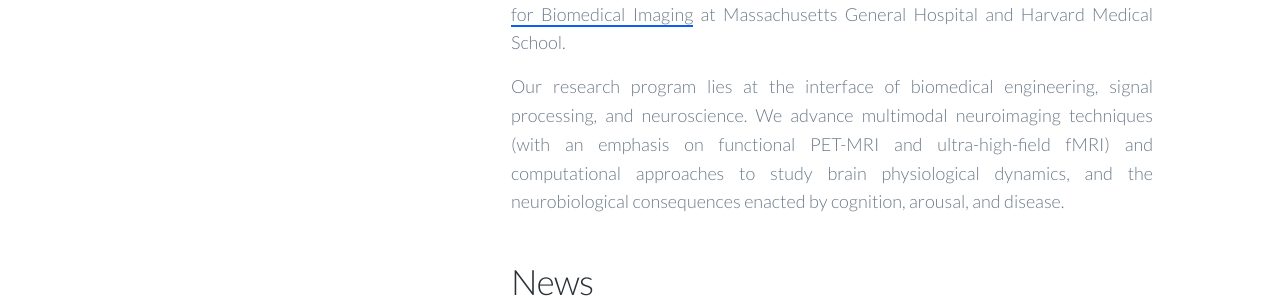
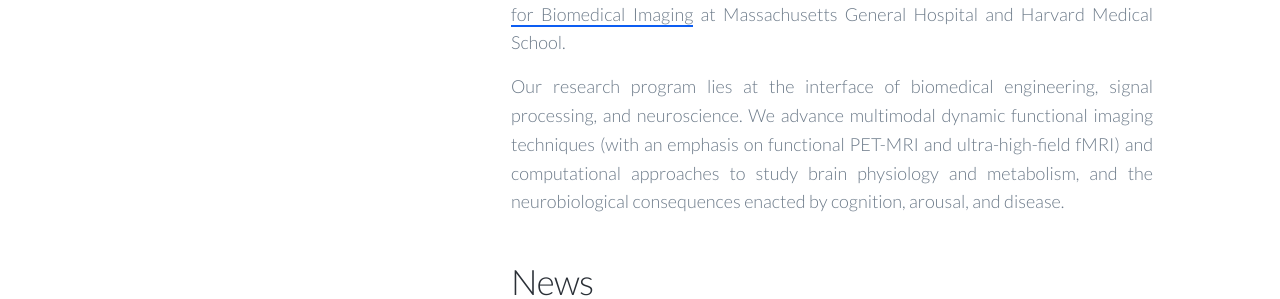
Before and after one commit to CANDYlaboratory/candylab.github.io, a Jekyll site: the page built from _pages/about.md, in a window 1280 px wide and 900 px high. Shown: the part 335-634 px from the top of the window. Built offline with Jekyll 4.4.1, drawn with Linux system fonts in a browser that asks for light colours; nearby versions of some CDN libraries.

Commit message:
Update about.md

```diff
--- a/_pages/about.md
+++ b/_pages/about.md
@@ -4,7 +4,7 @@
 ---
 The <strong>C</strong>omputational and <strong>A</strong>dvanced <strong>N</strong>euroimaging of brain <strong>DY</strong>namics (<strong>CANDY</strong>) Lab is directed by [Dr. Jingyuan Chen](https://www.nmr.mgh.harvard.edu/user/4258043), and affiliated with the [Athinoula A. Martinos Center for Biomedical Imaging](https://www.martinos.org/) at Massachusetts General Hospital and Harvard Medical School.
 
-Our research program lies at the interface of biomedical engineering, signal processing, and neuroscience. We advance multimodal neuroimaging techniques (with an emphasis on functional PET-MRI and ultra-high-field fMRI) and computational approaches to study brain physiological dynamics, and the neurobiological consequences enacted by cognition, arousal, and disease.
+Our research program lies at the interface of biomedical engineering, signal processing, and neuroscience. We advance multimodal dynamic functional imaging techniques (with an emphasis on functional PET-MRI and ultra-high-field fMRI) and computational approaches to study brain physiology and metabolism, and the neurobiological consequences enacted by cognition, arousal, and disease.
 
 <br>
 
```
